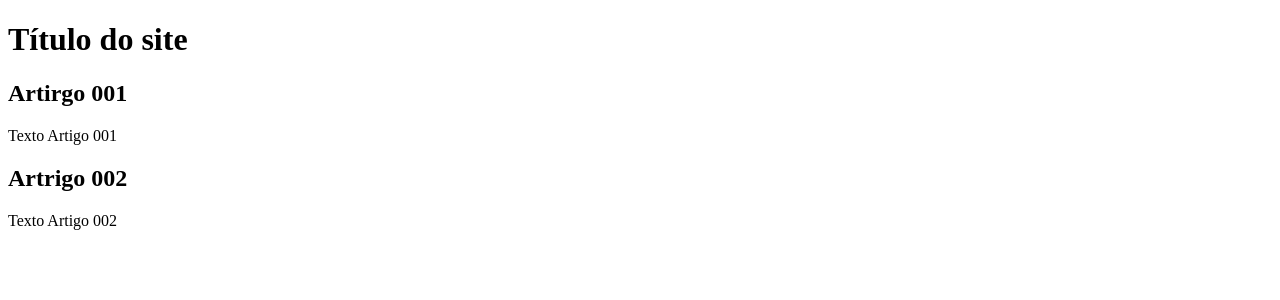
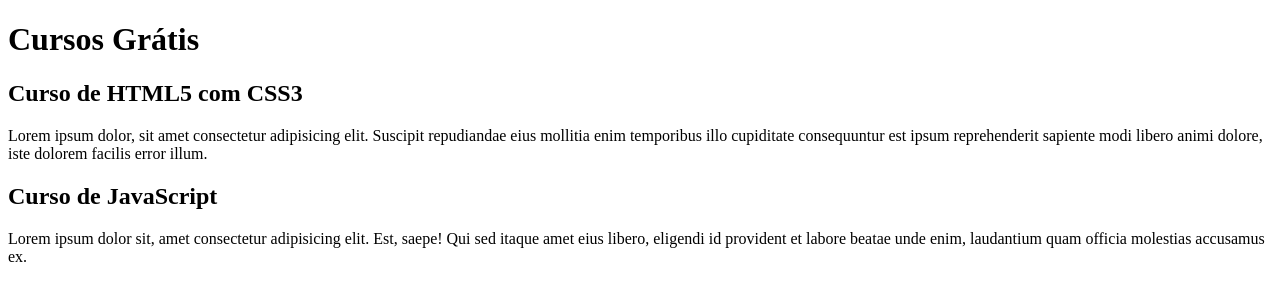
Before and after one commit to DaviQ32/projeto-site, a plain HTML site: page index.html in a window 1280 px wide. Drawn offline with Linux system fonts and the light colour scheme.

Commit message:
Comecei a escrever o conteúdo

```diff
--- a/index.html
+++ b/index.html
@@ -3,21 +3,21 @@
 <head>
     <meta charset="UTF-8">
     <meta name="viewport" content="width=device-width, initial-scale=1.0">
-    <title>Título do site</title>
+    <title></title>
 </head>
 <body>
 
     <main>
         <header>
-            <h1>Título do site</h1>
+            <h1>Cursos Grátis</h1>
         </header>
         <article>
-            <h2>Artirgo 001</h2>
-            <p>Texto Artigo 001</p>
+            <h2>Curso de HTML5 com CSS3</h2>
+            <p>Lorem ipsum dolor, sit amet consectetur adipisicing elit. Suscipit repudiandae eius mollitia enim temporibus illo cupiditate consequuntur est ipsum reprehenderit sapiente modi libero animi dolore, iste dolorem facilis error illum.</p>
         </article>
         <article>
-            <h2>Artrigo 002</h2>
-            <p>Texto Artigo 002</p>
+            <h2>Curso de JavaScript</h2>
+            <p>Lorem ipsum dolor sit, amet consectetur adipisicing elit. Est, saepe! Qui sed itaque amet eius libero, eligendi id provident et labore beatae unde enim, laudantium quam officia molestias accusamus ex.</p>
         </article>
     </main>
 
```
